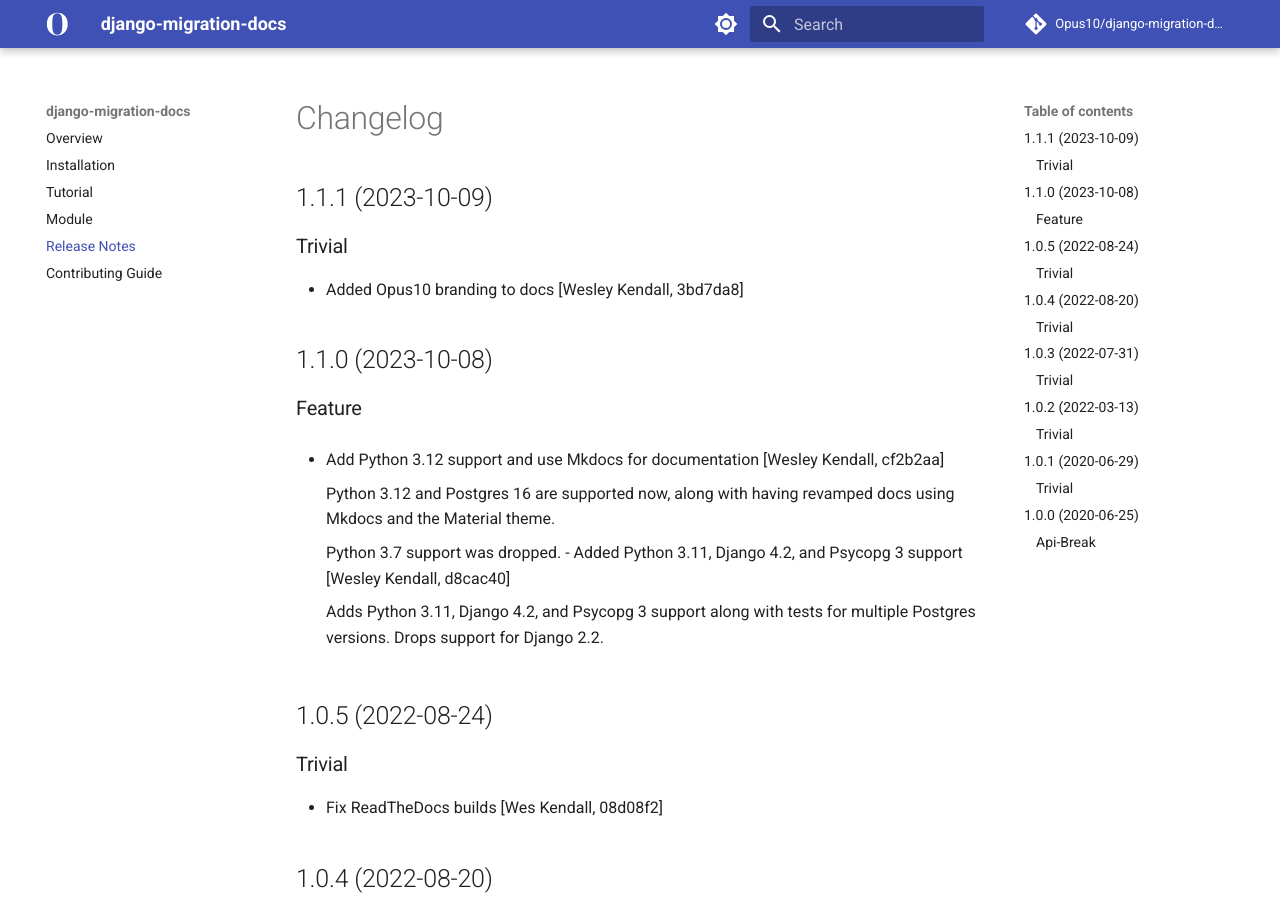
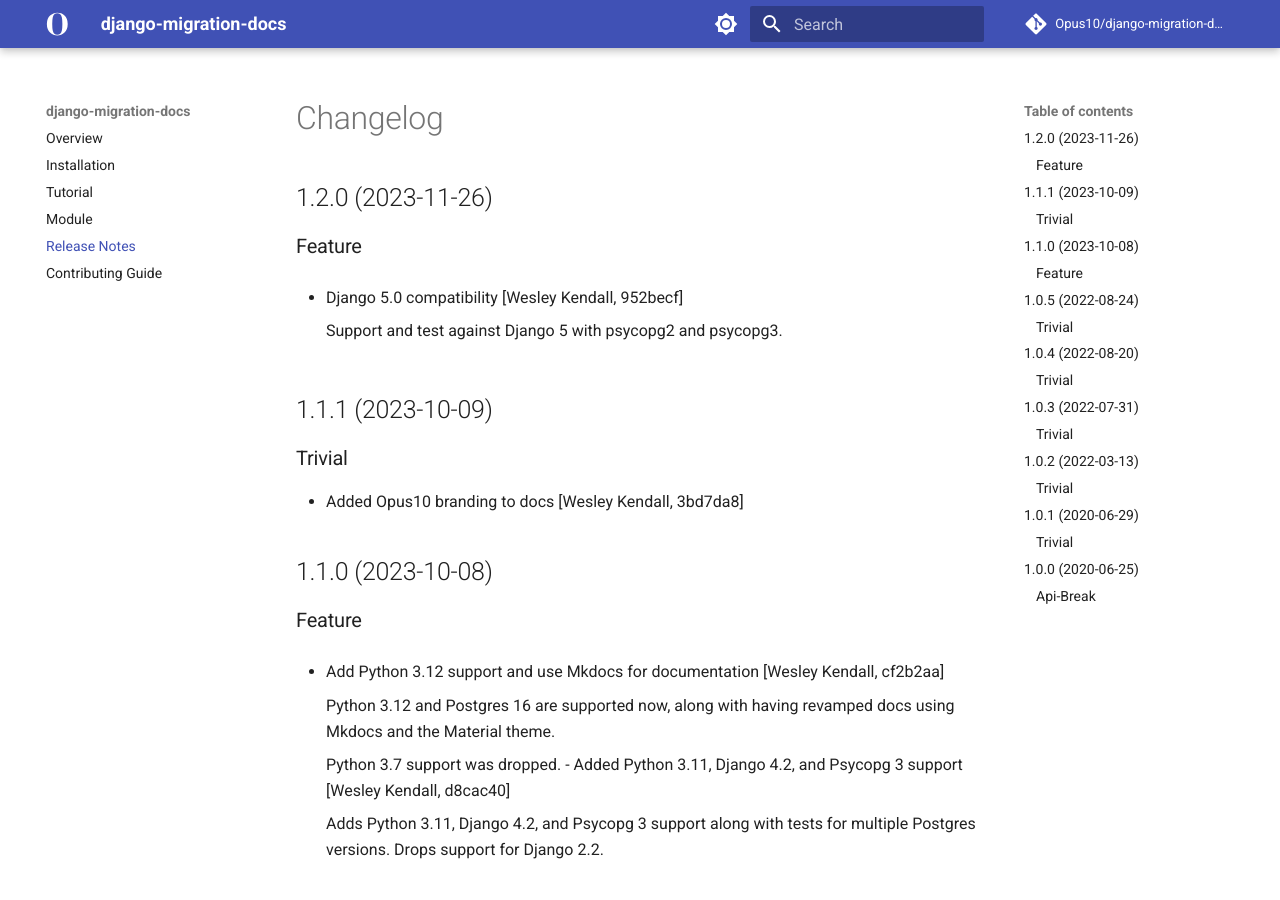
Before and after one commit to Opus10/django-migration-docs, an MkDocs documentation site: the page built from docs/release_notes.md, in a window 1280 px wide and 900 px high. Built offline with MkDocs 1.6.1 and Material for MkDocs 9.7.7, drawn with Linux system fonts in a browser that asks for light colours; comment, search, counter and statistics services are not loaded.

Commit message:
Release version 1.2.0 [skip ci]
Type: trivial

```diff
--- a/docs/release_notes.md
+++ b/docs/release_notes.md
@@ -1,4 +1,12 @@
 # Changelog
+
+## 1.2.0 (2023-11-26)
+
+### Feature
+
+  - Django 5.0 compatibility [Wesley Kendall, 952becf]
+
+    Support and test against Django 5 with psycopg2 and psycopg3.
 
 ## 1.1.1 (2023-10-09)
 
--- a/pyproject.toml
+++ b/pyproject.toml
@@ -29,7 +29,7 @@ packages = [
 exclude = [
   "*/tests/"
 ]
-version = "1.1.1"
+version = "1.2.0"
 description = "Sync and validate additional information about your Django migrations."
 authors = ["Juliana de Heer", "Wes Kendall", "Tómas Árni Jónasson"]
 classifiers = [
```
Also changed, not shown: CHANGELOG.md (+8 -0 lines).
